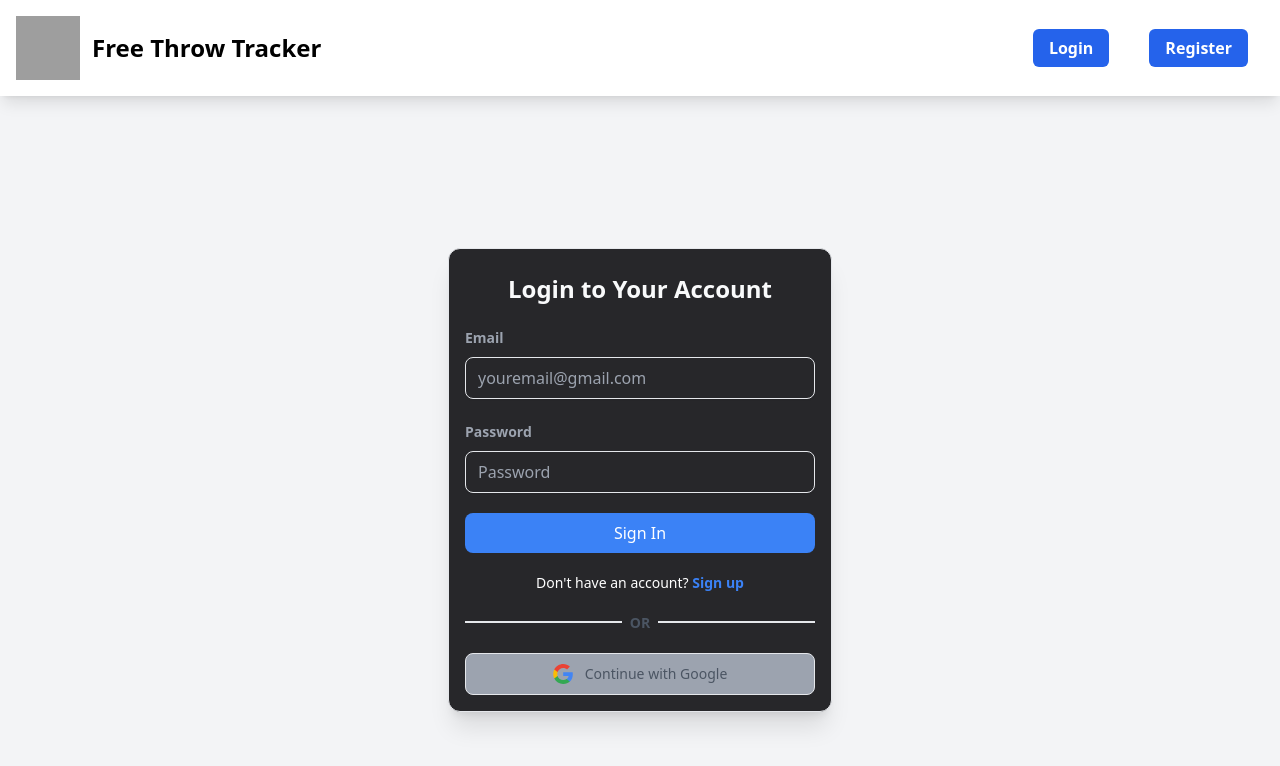
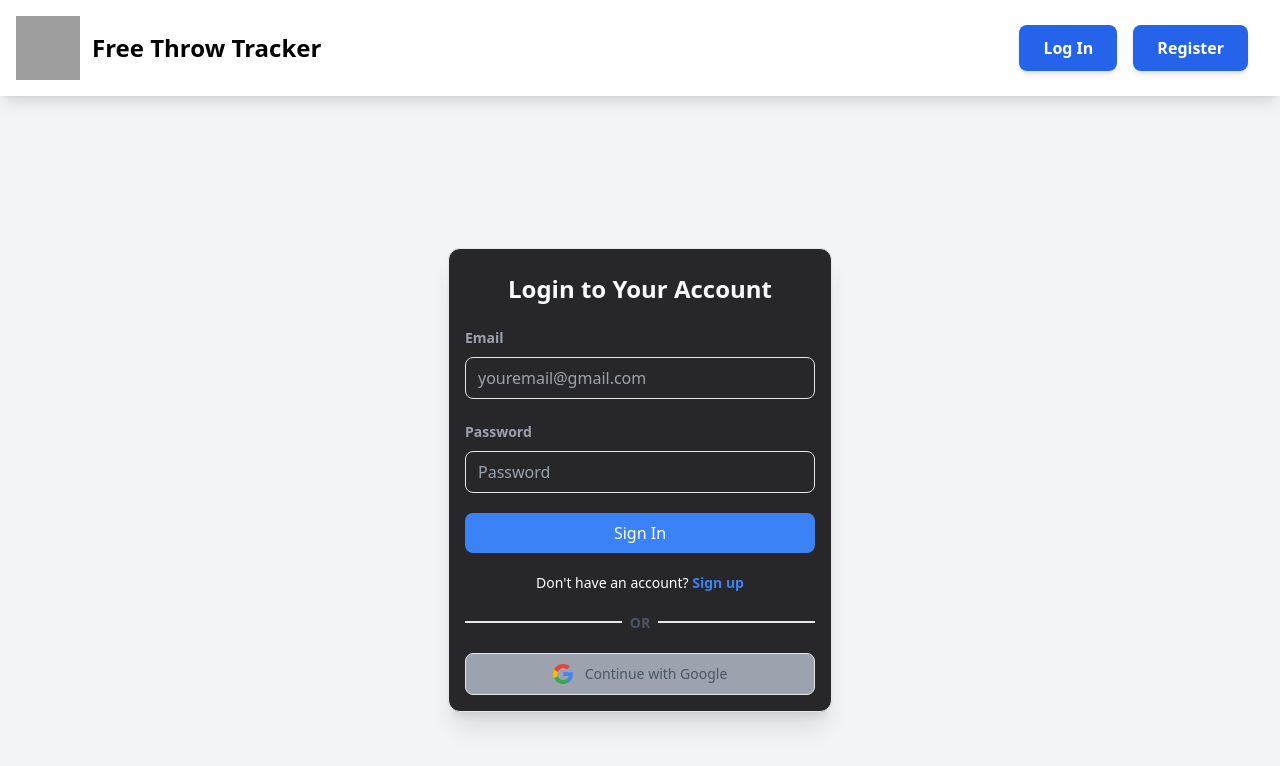
Before and after one commit to arnie12a/Free-Throw-Tracker-App, a React (Create React App) app in the folder ftapp/: page / in a window 1280 px wide. Shown: the top 766 px of the page. Built offline with nearby package versions, Linux system fonts and the light colour scheme; no server answers; grey boxes are pictures that could not be loaded.

Commit message:
navbar is looking much nicer

```diff
--- a/ftapp/src/components/header/index.jsx
+++ b/ftapp/src/components/header/index.jsx
@@ -108,22 +108,25 @@ const Header = () => {
               </>
             ) : (
               <>
+                <ul className="flex items-center space-x-4">
                   <li>
                     <Link
-                    className="px-4 py-2 bg-blue-600 hover:bg-blue-700 text-white font-semibold rounded-md focus:outline-none focus:ring-2 focus:ring-opacity-50 transition duration-150 ease-in-out"
+                      className="px-6 py-3 bg-blue-600 hover:bg-blue-700 text-white font-semibold rounded-lg shadow-md focus:outline-none focus:ring-2 focus:ring-blue-400 focus:ring-opacity-50 transition duration-150 ease-in-out"
                       to="/login"
                     >
-                    Login
+                      Log In
                     </Link>
                   </li>
                   <li>
                     <Link
-                    className="px-4 py-2 ml-2 bg-blue-600 hover:bg-blue-700 text-white font-semibold rounded-md focus:outline-none focus:ring-2 focus:ring-opacity-50 transition duration-150 ease-in-out"
+                      className="px-6 py-3 bg-blue-600 hover:bg-blue-700 text-white font-semibold rounded-lg shadow-md focus:outline-none focus:ring-2 focus:ring-blue-400 focus:ring-opacity-50 transition duration-150 ease-in-out"
                       to="/register"
                     >
                       Register
                     </Link>
                   </li>
+                </ul>
+
               </>
             )}
           </ul>
```
Lines whose indentation alone changed are shown as unchanged.
